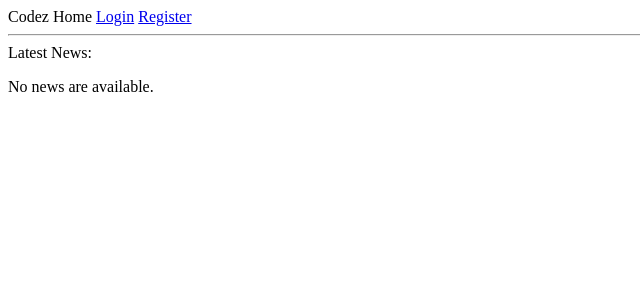
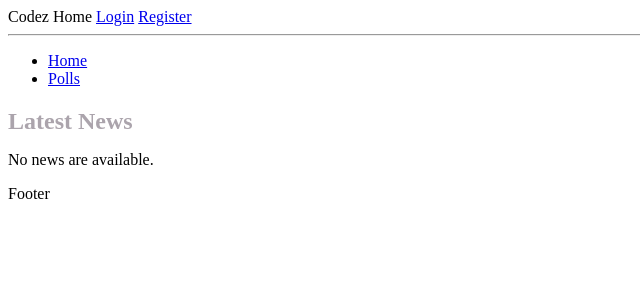
Before and after one commit to paul-g/codez, a Django app: page / in a window 1280 px wide. Shown: the top 300 px of the page, without its empty margins (0-640 px from the left). Run offline with Django 3.2, Linux system fonts and the light colour scheme; data that the repository does not hold is empty.

Commit message:
Add a basic stylesheet.

```diff
--- a/codez/settings.py
+++ b/codez/settings.py
@@ -73,6 +73,7 @@ STATICFILES_DIRS = (
     # Put strings here, like "/home/html/static" or "C:/www/django/static".
     # Always use forward slashes, even on Windows.
     # Don't forget to use absolute paths, not relative paths.
+	os.path.join(SITE_ROOT, 'media'),
 )
 
 # List of finder classes that know how to find static files in
@@ -113,7 +114,7 @@ TEMPLATE_DIRS = (
     # Always use forward slashes, even on Windows.
     # Don't forget to use absolute paths, not relative paths.
     #TEMPLATES,
-    os.path.join(SITE_ROOT, 'templates') #"/home/paul-g/workspaces/github/codez/templates"
+    os.path.join(SITE_ROOT, 'templates')
 
 )
 
@@ -124,7 +125,6 @@ INSTALLED_APPS = (
     'django.contrib.sites',
     'django.contrib.messages',
     'django.contrib.staticfiles',
-    # Uncomment the next line to enable the admin:
     'django.contrib.admin',
     # Uncomment the next line to enable admin documentation:
     # 'django.contrib.admindocs',
--- /dev/null
+++ b/media/css/style.css
@@ -0,0 +1,4 @@
+h2 {
+	color: #aba4ac;
+	margin-bottom: 10px;
+}
--- a/templates/base.html
+++ b/templates/base.html
@@ -1,23 +1,31 @@
-<!DOCTYPE html PUBLIC "-//W3C//DTD XHTML 1.0 Transitional//EN"
-    "http://www.w3.org/TR/xhtml1/DTD/xhtml1-transitional.dtd">
+<!DOCTYPE html>
 <html xmlns="http://www.w3.org/1999/xhtml" xml:lang="en" lang="en">
+<link rel="stylesheet" href="{{ STATIC_URL }}css/style.css"/>
 <head>
-    <style>
-      input.required, error {
-        border: 2px solid red;
-      }
-    </style>
     <title>{% block title %}codez{% endblock %}</title>
 </head>
 
 <body>
-    <div id="sidebar">
-        {% block sidebar %}{% endblock %}
-    </div>
+	<div id="navbar">
+		Codez Home
+		<a href="/accounts/login">Login</a>
+		<a href="/accounts/register">Register</a>
+		<hr/>
+	</div>
+	<div id="sidebar">
+		{% block sidebar %}
+		<ul>
+			<li><a href="/">Home</a></li>
+			<li><a href="/polls/">Polls</a></li>
+		</ul>
+		{% endblock %}
+	</div>
 
-    <div id="content">
-        {% block content %}{% endblock %}
-        {% block main_content %}{% endblock %}
-    </div>
+	<div id="content">
+		{% block content %}{% endblock %}
+	</div>
+	<div id="footer">
+		Footer
+	</div>
 </body>
 </html>
--- a/templates/judge/index.html
+++ b/templates/judge/index.html
@@ -1,8 +1,7 @@
-Codez Home <a href="/accounts/login">Login</a> <a href="/accounts/register">Register</a>
+{% extends "base.html" %}
 
-<hr/>
-
-Latest News:
+{% block content %}
+<h2>Latest News</h2>
 {% if latest_news_list %}
     <ul>
     {% for news in latest_news_list %}
@@ -15,3 +14,4 @@ Latest News:
 {% else %}
     <p>No news are available.</p>
 {% endif %}
+{% endblock %}
--- a/templates/judge/news_detail.html
+++ b/templates/judge/news_detail.html
@@ -1,3 +1,6 @@
+{% extends "base.html" %}
+{% block content %}
 <h2>{{ news.title }}</h2>
 <hr/>
 <p>{{ news.text }}</p>
+{% endblock %}
```
